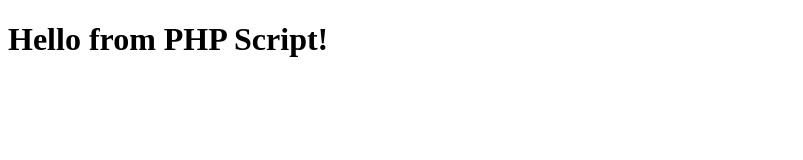
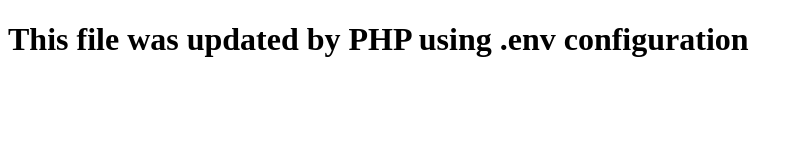
Before and after one commit to olympussonu/oly_push, a plain HTML site: page htdocs/index.html in a window 1280 px wide. Shown: the whole page, without its empty margins (0-803 px from the left). Drawn offline with Linux system fonts and the light colour scheme.

Commit message:
Auto update from PHP script

```diff
--- a/htdocs/index.html
+++ b/htdocs/index.html
@@ -1,7 +1,5 @@
 <!DOCTYPE html>
 <html>
-<head><title>Pushed from PHP</title></head>
-<body>
-<h1>Hello from PHP Script!</h1>
-</body>
+<head><title>PHP Push</title></head>
+<body><h1>This file was updated by PHP using .env configuration</h1></body>
 </html>
```
